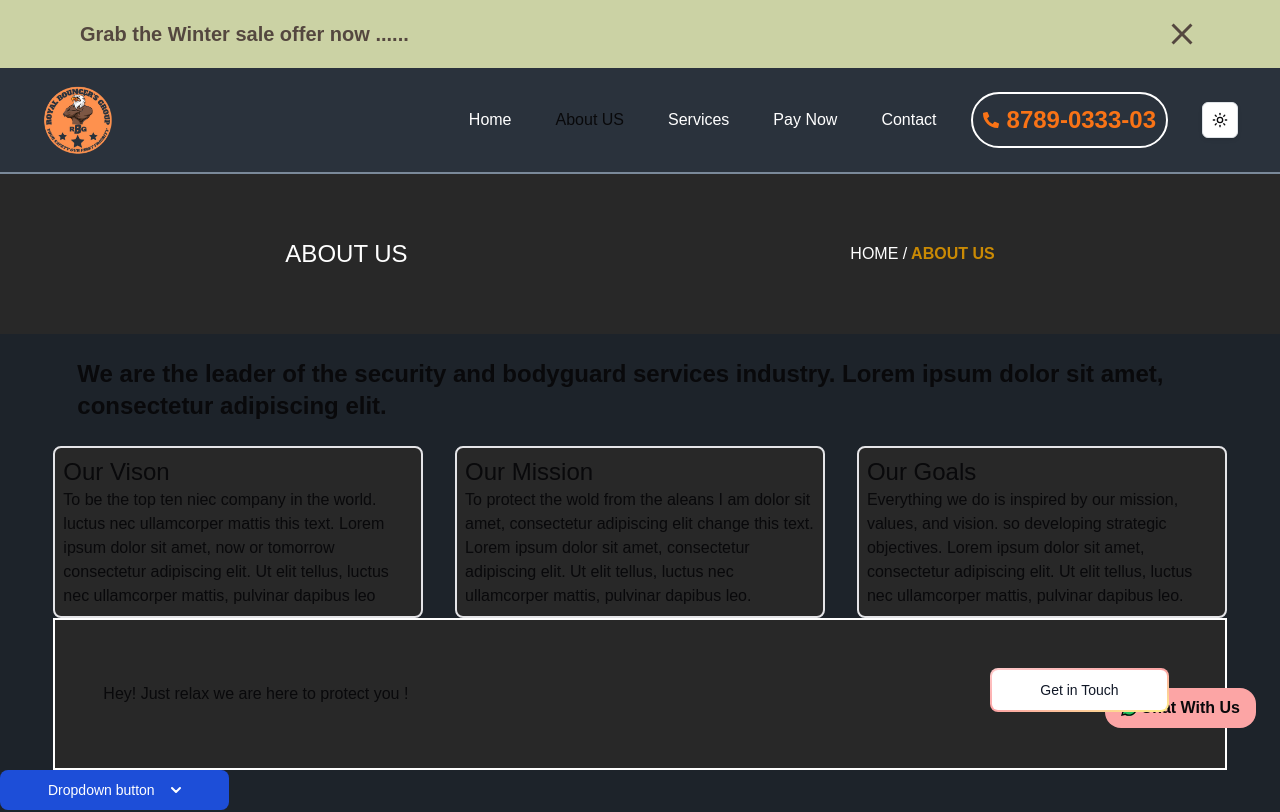
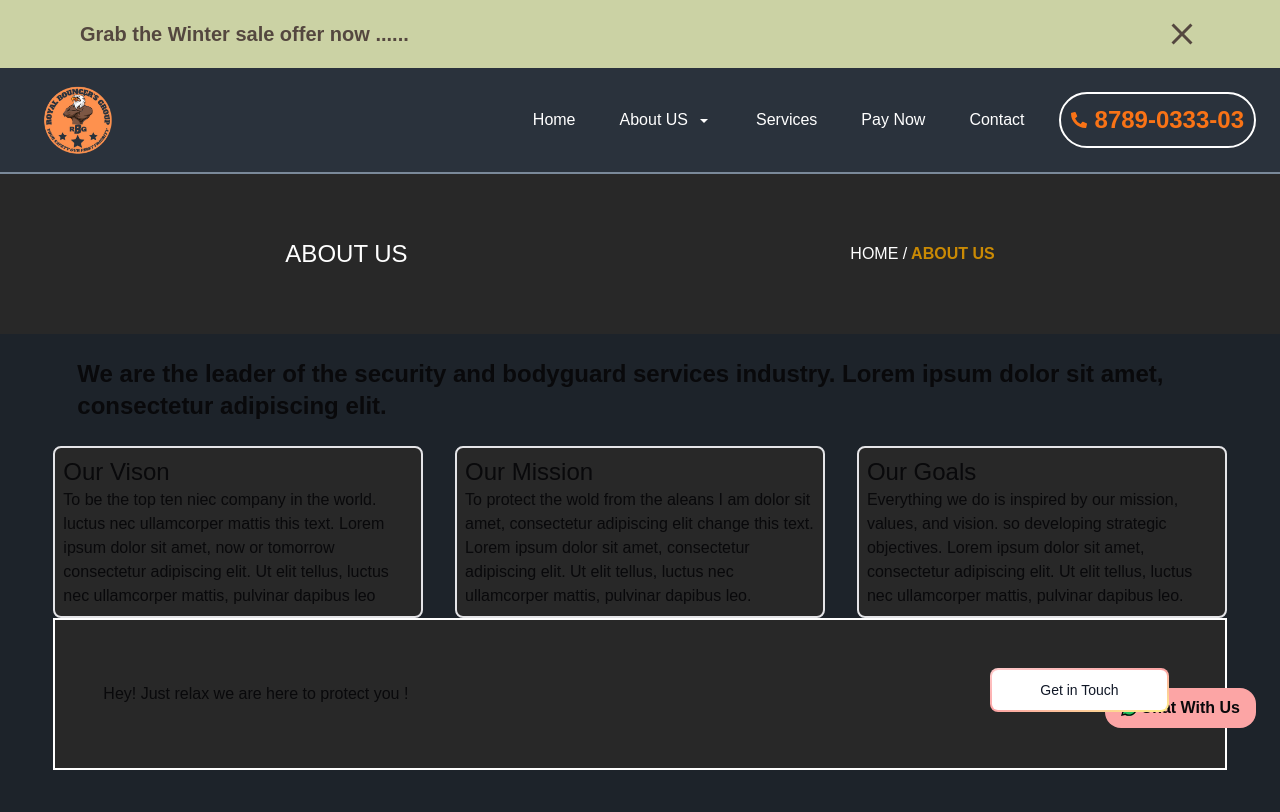
Before and after one commit to webdev-ashishk/Body-Guard, a Next.js app: page /about in a window 1280 px wide. Shown: the top 812 px of the page. Built offline with nearby package versions, Linux system fonts and the light colour scheme.

Commit message:
making navbar more good

```diff
--- a/src/app/about/page.tsx
+++ b/src/app/about/page.tsx
@@ -4,29 +4,6 @@ export default function Page() {
   return (
     <div>
       <AboutUs />
-      <button
-        id="dropdownDefaultButton"
-        data-dropdown-toggle="dropdown"
-        className="text-white bg-blue-700 hover:bg-blue-800 focus:ring-4 focus:outline-none focus:ring-blue-300 font-medium rounded-lg text-sm px-5 py-2.5 text-center inline-flex items-center dark:bg-blue-600 dark:hover:bg-blue-700 dark:focus:ring-blue-800"
-        type="button"
-      >
-        Dropdown button{' '}
-        <svg
-          className="w-2.5 h-2.5 ms-3"
-          aria-hidden="true"
-          xmlns="http://www.w3.org/2000/svg"
-          fill="none"
-          viewBox="0 0 10 6"
-        >
-          <path
-            stroke="currentColor"
-            stroke-linecap="round"
-            stroke-linejoin="round"
-            stroke-width="2"
-            d="m1 1 4 4 4-4"
-          />
-        </svg>
-      </button>
     </div>
   );
 }
--- a/src/app/globals.css
+++ b/src/app/globals.css
@@ -1,6 +1,11 @@
 @tailwind base;
 @tailwind components;
 @tailwind utilities;
+* {
+  padding: 0;
+  margin: 0;
+  box-sizing: border-box;
+}
 
 body {
   font-family: sans-serif, Arial, Helvetica;
@@ -14,7 +19,7 @@ body {
 }
 
 /* .get-in-touch  */
-@media (max-width: 640px) {
+@media (max-width: 925px) {
   .get-in-touch {
     flex-direction: column;
     background-color: lightcoral;
@@ -33,8 +38,7 @@ body {
   }
 
   #nav {
-    height: 50px;
-    margin: 10px;
+    height: 80px;
   }
   .currentPageOne {
     /* background-color: red; */
@@ -123,7 +127,7 @@ body {
   display: block;
   height: 210px;
   text-align: center;
-  background-image: url('../../public/images/navbarBackground.png');
+  /* background-image: url('../../public/images/navbarBackground.png'); */
   background-size: 100% 100%;
   background-repeat: no-repeat;
 }
@@ -144,6 +148,7 @@ body {
 }
 #logoText {
   font-weight: 900px;
+  /* font-family: 'Courier New', Courier, monospace; */
   /* background-color: blue; */
 }
 #scrollToTop {
--- a/src/app/layout.tsx
+++ b/src/app/layout.tsx
@@ -2,7 +2,6 @@ import ChatWithUs from '@/components/ChatWithUs';
 import Footer from '@/components/Footer';
 import Header from '@/components/Header';
 import Offers from '@/components/Offers';
-import { ThemeProvider } from '@/components/theme-provider';
 import 'bootstrap/dist/css/bootstrap.min.css';
 import type { Metadata } from 'next';
 import localFont from 'next/font/local';
@@ -34,12 +33,6 @@ export default function RootLayout({
       <body
         className={`${geistSans.variable} ${geistMono.variable} antialiased bg-[#1d232a]`}
       >
-        <ThemeProvider
-          attribute="class"
-          defaultTheme="system"
-          enableSystem
-          disableTransitionOnChange
-        >
         <div className="scrollToTop" id="scrollToTop">
           <ChatWithUs />
         </div>
@@ -47,7 +40,6 @@ export default function RootLayout({
         <Header />
         {children}
         <Footer />
-        </ThemeProvider>
       </body>
     </html>
   );
--- a/src/components/Header.tsx
+++ b/src/components/Header.tsx
@@ -3,6 +3,7 @@ import { fireConfetti } from '@/utils/Confetti';
 import Image from 'next/image';
 import Link from 'next/link';
 import { useState } from 'react';
+import { FaPhoneAlt } from 'react-icons/fa';
 import { IoMdClose } from 'react-icons/io';
 import { RxHamburgerMenu } from 'react-icons/rx';
 import afterLogoText from '../../public/images/afterLogoText.png';
@@ -42,26 +43,26 @@ export default function Header() {
             </span>
           </Link>
         </h1>
-        <div className="flex items-center mr-2">
+        <div className="flex items-center">
           <HeaderMenuItems />
           <ul
             id="menuButton"
-            className={`hidden text-2xl font-extrabold text-orange-400`}
+            className={`hidden text-3xl font-extrabold mr-8 text-orange-400`}
             onClick={() => {
               setOpenMenu(!openMenu);
             }}
           >
-            {openMenu ? <IoMdClose /> : <RxHamburgerMenu />}
+            {openMenu ? <IoMdClose /> : <RxHamburgerMenu className="" />}
             {/* <li>{getTheData}</li> */}
           </ul>
         </div>
       </nav>
-      {openMenu ? (
+      {openMenu && (
         <div
-          className="h-52 absolute z-50 bg-gray-500 w-full top-12"
+          className="h-64 absolute z-50 bg-gray-500 w-full"
           id="mobileHeader"
         >
-          <ul className="flex flex-col justify-center items-center ">
+          <ul className="flex flex-col justify-center items-center text-white ">
             <li onClick={() => setOpenMenu(!openMenu)}>
               <Link
                 href="/"
@@ -88,6 +89,14 @@ export default function Header() {
               >
                 Services
               </Link>
+              <li onClick={() => setOpenMenu(!openMenu)}>
+                <Link
+                  href="/payNow"
+                  className="focus:text-yellow-600 focus:font-bold block"
+                >
+                  Pay Now
+                </Link>
+              </li>
             </li>
             <li onClick={() => setOpenMenu(!openMenu)}>
               <Link
@@ -121,10 +130,14 @@ export default function Header() {
                 Contact
               </Link>
             </li>
+            <li className="rounded-full border-2 border-white" id="contactRBG">
+              <div className="flex justify-center items-center text-orange-500 bg-[#2a323c] rounded-full ">
+                <FaPhoneAlt />
+                <p className="ml-2 font-extrabold text-2xl">8789-0333-03</p>
+              </div>
+            </li>
           </ul>
         </div>
-      ) : (
-        <p></p>
       )}
     </div>
   );
--- a/src/components/HeaderMenuItems.tsx
+++ b/src/components/HeaderMenuItems.tsx
@@ -1,10 +1,10 @@
 import Link from 'next/link';
 import { usePathname } from 'next/navigation';
 import { FaPhoneAlt } from 'react-icons/fa';
-import { ModeToggle } from './ModeToggle';
+import { IoMdArrowDropdown } from 'react-icons/io';
 export default function HeaderMenuItems() {
   const currentPath = usePathname();
-  const activeLink = `bg-[#8a4319] px-[1.25rem] py-[0.8rem] rounded-full font-bold`;
+  const activeLink = `bg-[#8a4319] px-[1.25rem] py-[0.8rem] rounded-full font-bold text-white`;
   const nonActiveLink = 'text-white';
   const handleHover = () => {
     const aboutUS = document.getElementById('dropDown');
@@ -14,6 +14,9 @@ export default function HeaderMenuItems() {
     const aboutUS = document.getElementById('dropDown');
     aboutUS!.style.display = 'none';
   };
+  //TODO PUTS DropDown icons , using w3schools
+  // TODO how we can use char , decimal , hex in jsx .
+  // TODO how we can remove document.getelement ... and instead of use ref to solve this problems
   return (
     <div>
       <ul id="menuItems" className="flex items-center gap-6 p-4">
@@ -27,20 +30,17 @@ export default function HeaderMenuItems() {
         </li>
 
         <li
-          className={``}
+          className="text-white"
           id="aboutUsMenuItems"
           onMouseOver={handleHover}
           onMouseLeave={handleMouseOut}
         >
-          {/* <Link
-            href="/about"
-            className={currentPath === '/about' ? activeLink : nonActiveLink}
-          >
-            About US
-          </Link> */}
-          About US
+          <div className="inline-block">About US</div>
+          <div className="inline-block ml-2 font-bold align-middle">
+            <IoMdArrowDropdown />
+          </div>
           <ul
-            className="absolute bg-[#2a323c] pl-2 py-2 my-2 hidden cursor-pointer text-left"
+            className="absolute w-40 bg-[#2a323c] pl-2 py-2 my-2 hidden cursor-pointer text-center"
             id="dropDown"
           >
             <li>
@@ -104,10 +104,6 @@ export default function HeaderMenuItems() {
             <p className="ml-2 font-extrabold text-2xl">8789-0333-03</p>
           </div>
         </li>
-        <li>
-          {/* dark and light theme  */}
-          <ModeToggle />
-        </li>
       </ul>
     </div>
   );
```
Lines whose indentation alone changed are shown as unchanged.
